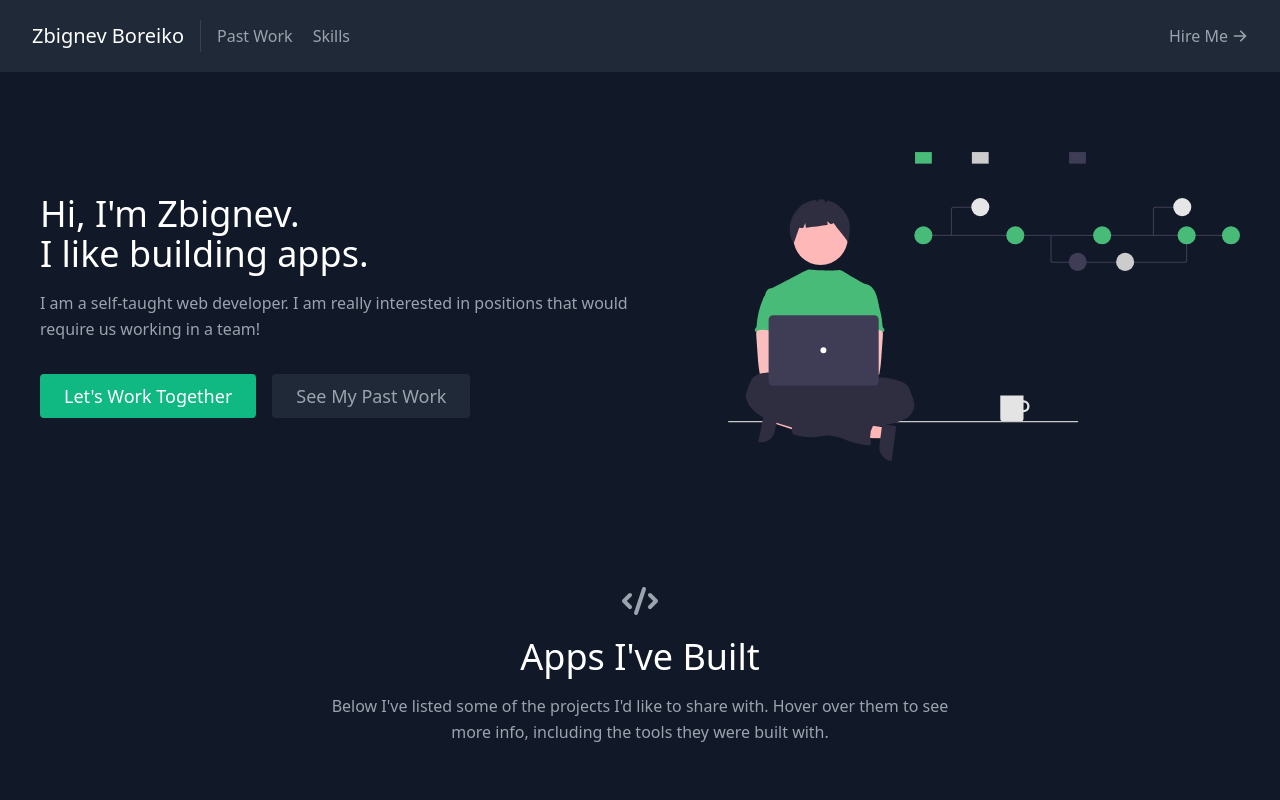
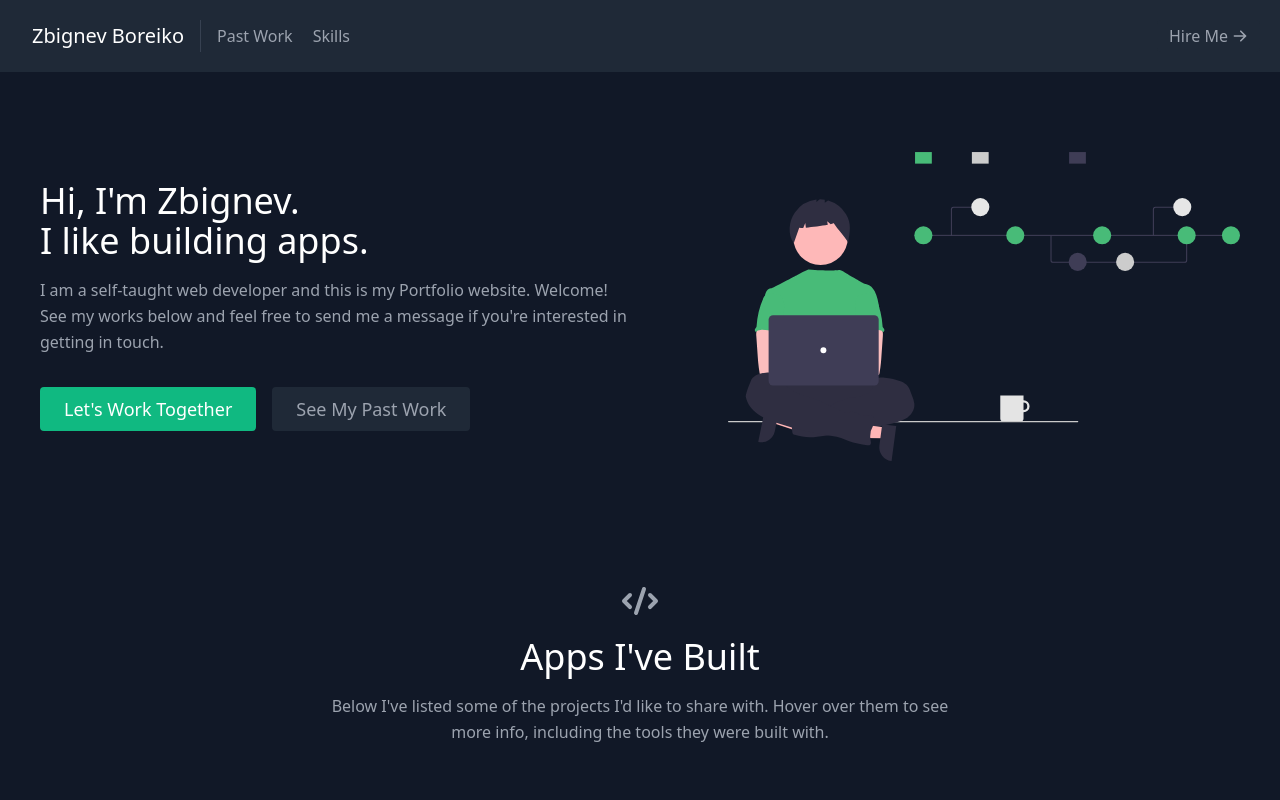
Before and after one commit to zbignevus/portfolio, a React (Create React App) app: page / in a window 1280 px wide. Shown: the top 800 px of the page. Built offline with nearby package versions, Linux system fonts and the light colour scheme.

Commit message:
Added e-shop and calendar projects into Projects section component.

```diff
--- a/src/components/About/index.jsx
+++ b/src/components/About/index.jsx
@@ -12,7 +12,7 @@ export default function About(){
                         <br className="hidden lg:inline-block"/>I like building apps.
                     </h1>
                     <p className="mb-8 leading-relaxed">
-                        I am a self-taught web developer. I am really interested in positions that would require us working in a team!
+                        I am a self-taught web developer and this is my Portfolio website. Welcome! See my works below and feel free to send me a message if you're interested in getting in touch.
                     </p>
                     <div className="flex justify-center">
                         <a
```
